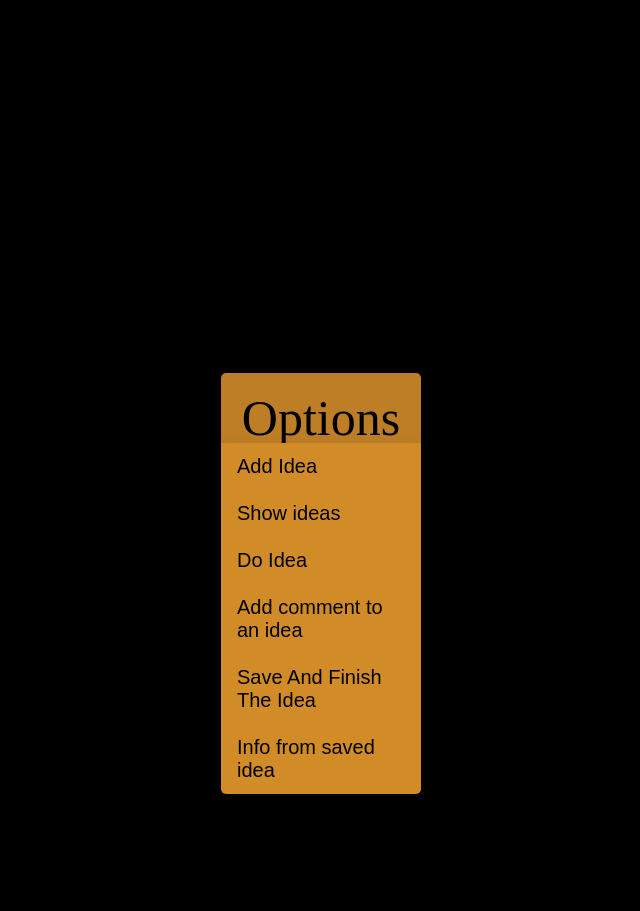
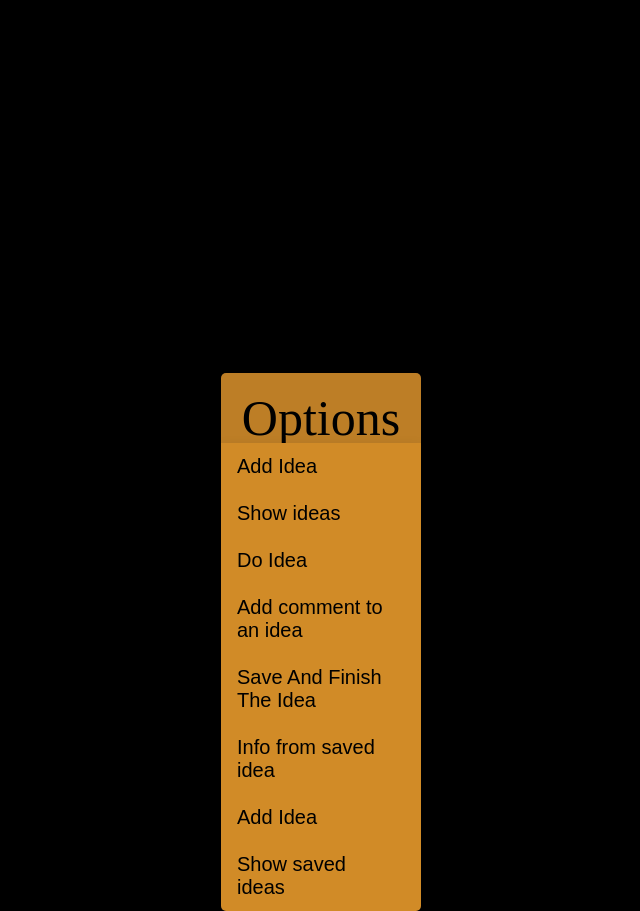
Before and after one commit to example-R/entrenar-html, a plain HTML site: page index.html in a window 1280 px wide. Both pictures are taken after a click on the button "Options". Shown: the whole page, without its empty margins (319-959 px from the left). Before the commit the page ends 816 px from the top, so only its background shows below. Drawn offline with Linux system fonts and the light colour scheme; a web font is replaced by a local one.

Commit message:
Update index.html

```diff
--- a/index.html
+++ b/index.html
@@ -125,6 +125,8 @@ body{
           <button onclick="addComment()">Add comment to an idea</button>
     			<button onclick="saveIdea()">Save And Finish The Idea</button>
           <button onclick="openSaveIdea()">Info from saved idea</button>
+				<button onclick="addIdea()">Add Idea</button>
+          <button onclick="showFIdeas()">Show saved ideas</button>
   			</div>
 		</div>
 	</body>
@@ -274,6 +276,11 @@ function showIdeas(){
   localStorage.what = "showIdeas";
   document.getElementById("b").innerHTML = "<br><br><br><div style='color:#D18B27;font-size:50px' id='info'>" + v.toString().replaceAll(",",",<br>") + "</div><br><br><div class='hover'><a href='" + window.location.href + "' class='hover-text'>Go back</a></div>"
 }
+function showFIdeas(){
+  var v = localStorage.fIdeas.replaceAll("'","").split(",");
+  localStorage.what = "showFIdeas";
+  document.getElementById("b").innerHTML = "<br><br><br><div style='color:#D18B27;font-size:50px' id='info'>" + v.toString().replaceAll(",",",<br>") + "</div><br><br><div class='hover'><a href='" + window.location.href + "' class='hover-text'>Go back</a></div>"
+}
 function doIdea(){
   localStorage.what = "doIdea";
   document.getElementById("b").innerHTML = "<br><br><br><input type='text' id='in' placeholder='Write idea here'></input><div id='info'></div><br><br><div class='hover'><a href='" + window.location.href + "' class='hover-text'>Go back</a></div>"
```
